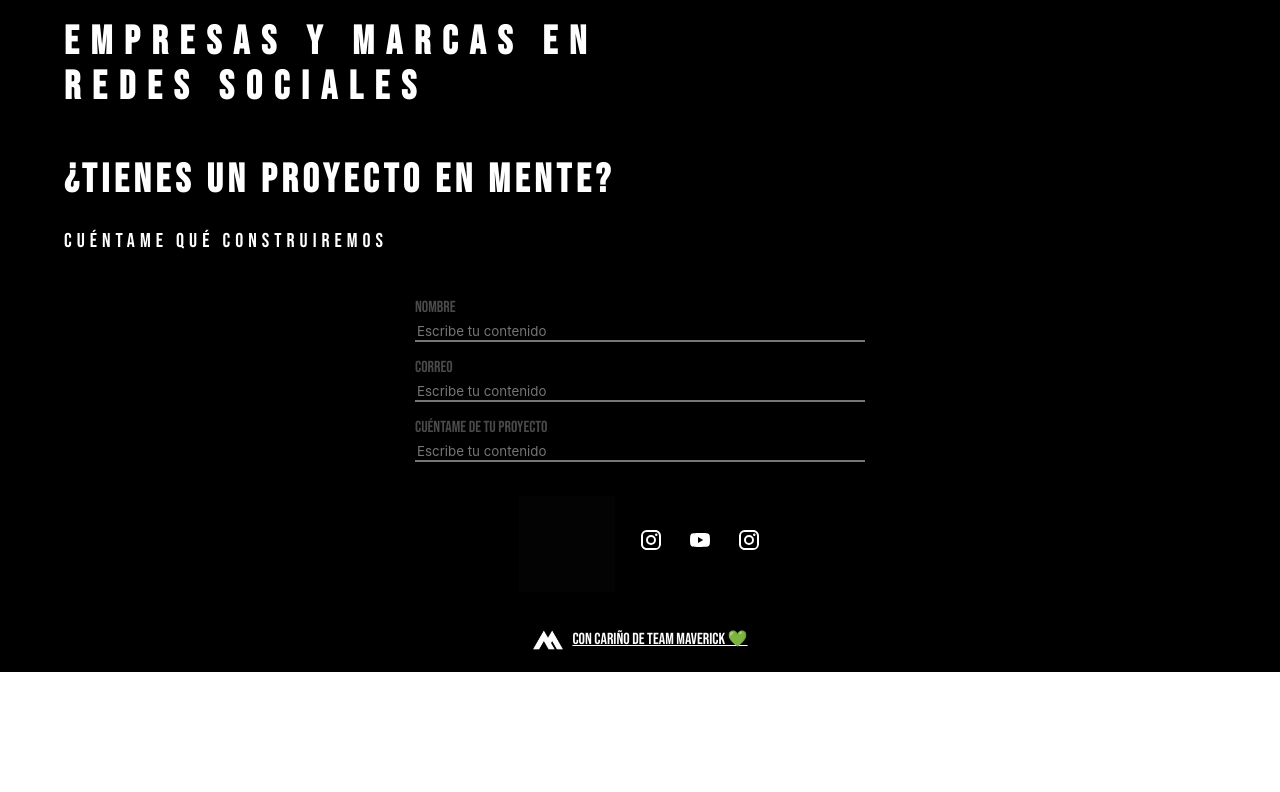
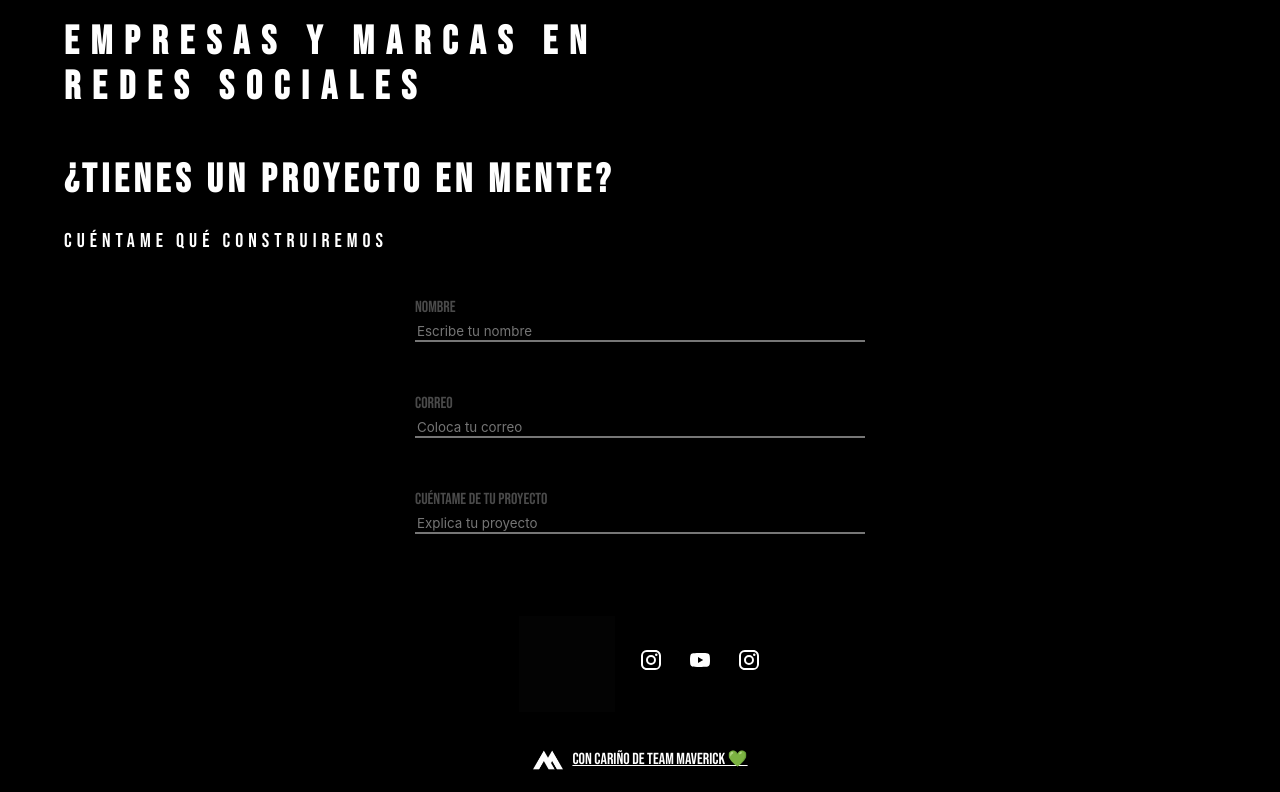
Before and after one commit to CeoNabux/Jhxnur, a Vue app: page / in a window 1280 px wide. Shown: the part 2766-3558 px from the top of the page. Before the commit the page ends 3438 px from the top, so only its background shows below. Built offline with nearby package versions, Linux system fonts and the light colour scheme.

Commit message:
vue routes added

```diff
--- a/src/components/homeSections/TheContact.vue
+++ b/src/components/homeSections/TheContact.vue
@@ -6,18 +6,18 @@
         p.has-text-white.letter-spacing.is-size-5 Cuéntame qué construiremos
       .form.my-4
         .container.is-flex.is-justify-content-center.is-flex-direction-column.is-align-items-center
-          .field.mb-8
-            label.mb-6 Nombre
+          .field.mb-6
+            label.labelText.mb-6 Nombre
             .control
-              input.inputText.fondo(type='text' placeholder="Escribe tu contenido")
-          .field.mb-8
-            label.mb-6 Correo
+              input.inputText.fondo(type='text' placeholder="Escribe tu nombre")
+          .field.mb-6
+            label.labelText.mb-6 Correo
             .control
-              input.inputText.fondo(type='text' placeholder="Escribe tu contenido")
-          .field.mb-8
-            label.mb-6 Cuéntame de tu proyecto
+              input.inputText.fondo(type='text' placeholder="Coloca tu correo")
+          .field.mb-6
+            label.labelText.mb-6 Cuéntame de tu proyecto
             .control
-              input.inputText.fondo(type='text' placeholder="Escribe tu contenido")
+              input.inputText.fondo(type='text' placeholder="Explica tu proyecto")
       .container.is-flex.my-4
         .columns
           .column
@@ -63,6 +63,10 @@ export default {
 .inputText:focus {
   outline: none;
   color: white;
+  border-bottom-style: groove;
+}
+.inputText:focus .labelText {
+  color: white;
 }
 @media only screen and (max-width: 480px) {
   .inputText {
```
Also changed, not shown: src/routes.js (added, +17 -0 lines).
